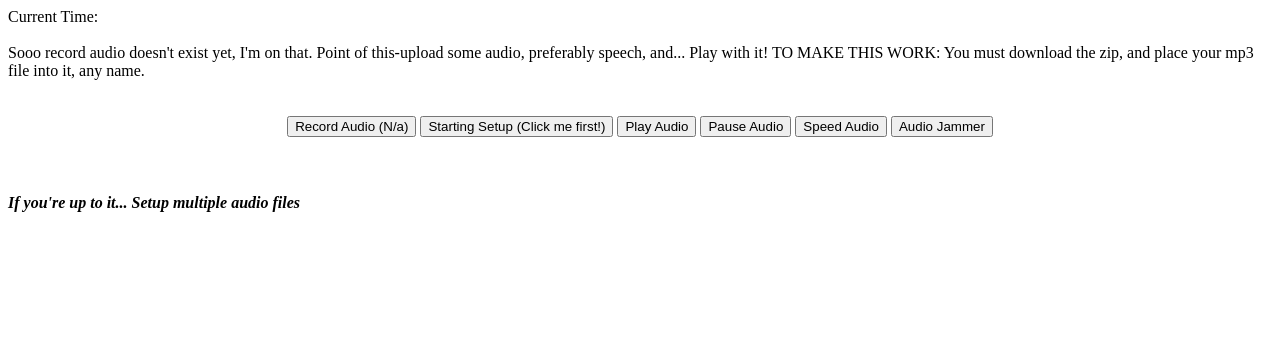
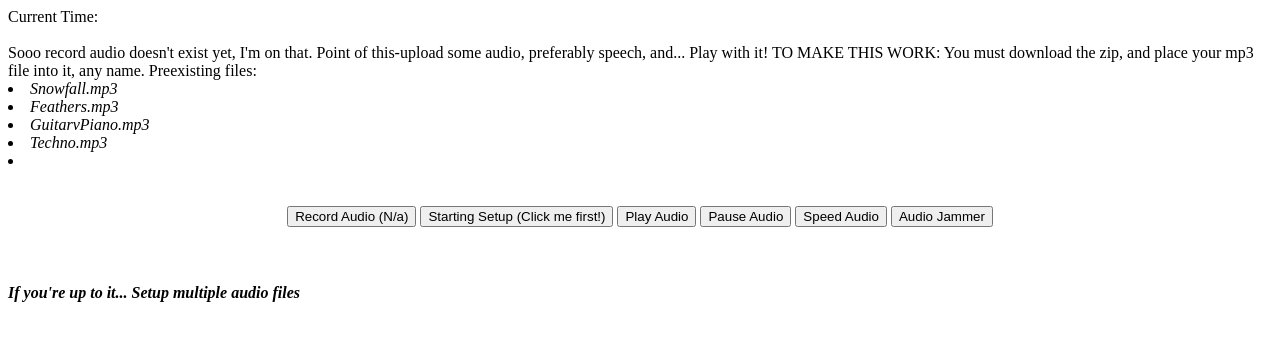
Before and after one commit to KamronSoldozy/Audio-File-Fun, a plain HTML site: page index.html in a window 1280 px wide. Drawn offline with Linux system fonts and the light colour scheme.

Commit message:
new files

```diff
--- a/index.html
+++ b/index.html
@@ -9,6 +9,7 @@
 	background-color:pink;
 }
 #colorswap:hover{
+	<
 background-color:black;
 color:white;
 }
@@ -22,7 +23,11 @@ Sooo record audio doesn't exist yet, I'm on that.  <!-- The counter tag is so i
 Point of this-upload some audio, preferably speech, and... Play with it!
 
 TO MAKE THIS WORK: You must download the zip, and place your mp3 file into it, any name.
-
+Preexisting files: <br><li><i>Snowfall.mp3
+</li><li>Feathers.mp3
+</li><li>GuitarvPiano.mp3
+</li><li>Techno.mp3
+</li><li>
 <br><br><br><center>
 <button onclick="recordVid()" type="button" id = "buton">Record Audio (N/a)</button>
 <button onclick="setup()" type="button" id = "buton">Starting Setup (Click me first!)</button>
```
Also changed, not shown: 4 other files.
